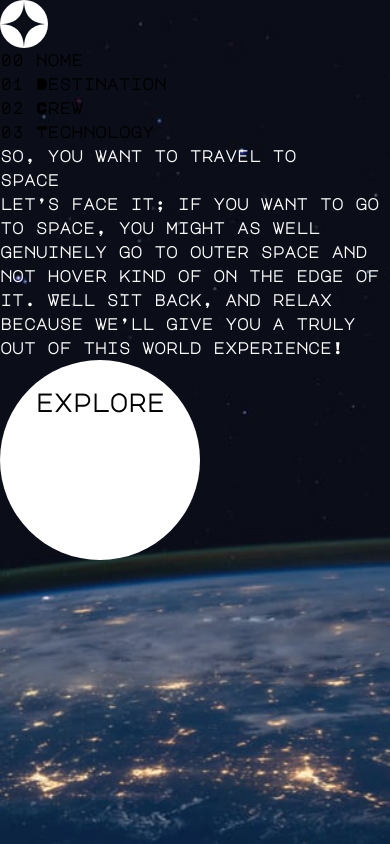
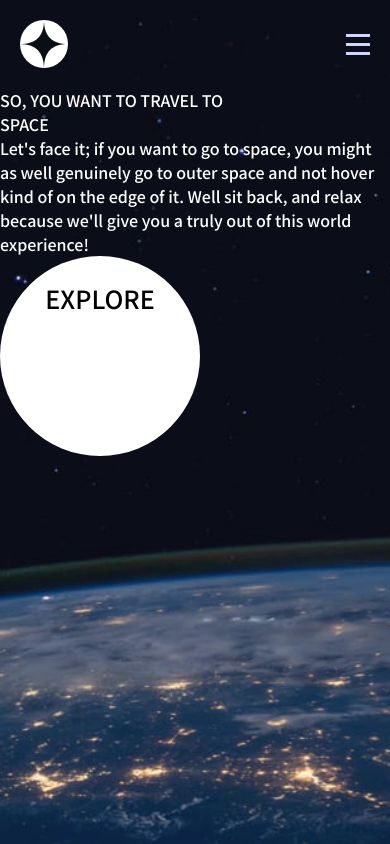
Before and after one commit to zahra-200/space-tourism-website, a website: page src/index.html in a window 390 px wide. Drawn offline with Linux system fonts and the light colour scheme.

Commit message:
change font , style navbar in mobile devices

```diff
--- a/src/index.html
+++ b/src/index.html
@@ -11,27 +11,35 @@
   <title>Frontend Mentor | Space tourism website</title>
 </head>
 <body class=" h-screen min-[1020px]:bg-[url('../assets/home/background-home-desktop.jpg')] min-[450px]:bg-[url('../assets/home/background-home-tablet.jpg')] max-[450px]:bg-[url('../assets/home/background-home-mobile.jpg')] bg-no-repeat bg-cover">
-  <div>
-    <svg xmlns="http://www.w3.org/2000/svg" width="48" height="48"><g fill="none" fill-rule="evenodd"><circle cx="24" cy="24" r="24" fill="#FFF"/><path fill="#0B0D17" d="M24 0c0 16-8 24-24 24 15.718.114 23.718 8.114 24 24 0-16 8-24 24-24-16 0-24-8-24-24z"/></g></svg>
-    <ul>
-      <li>00 Home</li>
-      <li>01 Destination</li>
-      <li>02 Crew</li>
-      <li>03 Technology</li>
-    </ul>
+  <div class="flex justify-between items-center p-5">
+    <svg xmlns="http://www.w3.org/2000/svg" width="48" height="48" ><g fill="none" fill-rule="evenodd"><circle cx="24" cy="24" r="24" fill="#FFF"/><path fill="#0B0D17" d="M24 0c0 16-8 24-24 24 15.718.114 23.718 8.114 24 24 0-16 8-24 24-24-16 0-24-8-24-24z"/></g></svg>
+    <div id="collapsibleIcon" class="flex justify-end items-end flex-col relative ">
+
+      <div id="iconContainer">
+        <svg xmlns="http://www.w3.org/2000/svg" width="24" height="21" ><g fill="#D0D6F9" fill-rule="evenodd"><path d="M0 0h24v3H0zM0 9h24v3H0zM0 18h24v3H0z"/></g></svg>
+      </div>
+
+      <ul class="backdrop-blur-md text-white top-7 right-0 absolute w-[240px] rounded-b-md rounded-tl-md invisible">
+        <li class="p-[30px] border-b-[1px] border-b-gray-600 hover:bg-[#8181816c]">00 Home</li>
+        <li class="p-[30px] border-b-[1px] border-b-gray-600 hover:bg-[#8181816c]">01 Destination</li>
+        <li class="p-[30px] border-b-[1px] border-b-gray-600 hover:bg-[#8181816c]">02 Crew</li>
+        <li class="p-[30px] border-b-[1px] border-b-gray-600 hover:bg-[#8181816c]">03 Technology</li>
+      </ul>
+    </div>
+
 
   </div>
 
 <div class="text-white">
-  <h3>so, you want to travel to</h3>
-  <h1>space</h1>
-  <h5>let’s face it; if you want to go to space, you might as well genuinely go to
+  <h3>SO, YOU WANT TO TRAVEL TO</h3>
+  <h1>SPACE</h1>
+  <h5>Let's face it; if you want to go to space, you might as well genuinely go to
     outer space and not hover kind of on the edge of it. Well sit back, and relax
-    because we’ll give you a truly out of this world experience!
+    because we'll give you a truly out of this world experience!
   </h5>
 </div>
-<h1 class="bg-white w-[200px] h-[200px] p-6 rounded-full text-center text-[25px]">explore</h1>
-
-
+<h1 class="bg-white w-[200px] h-[200px] p-6 rounded-full text-center text-[25px]">EXPLORE</h1>
+<!-- js files   -->
+<script src="jsCode.js"></script>
 </body>
 </html>
--- /dev/null
+++ b/src/jsCode.js
@@ -0,0 +1,15 @@
+const iconContainer = document.getElementById('iconContainer');
+const collapsibleIcon = document.getElementById('collapsibleIcon');
+const ul = iconContainer.nextElementSibling;
+
+
+collapsibleIcon.addEventListener('click' , (event)=>{
+    let target = event.target.nodeName;
+    if(target == 'svg' || target == 'path'){
+        iconContainer.innerHTML = `<svg xmlns="http://www.w3.org/2000/svg" width="20" height="21"><g fill="#D0D6F9" fill-rule="evenodd"><path d="M2.575.954l16.97 16.97-2.12 2.122L.455 3.076z"/><path d="M.454 17.925L17.424.955l2.122 2.12-16.97 16.97z"/></g></svg>`;
+        let result = ul.classList.toggle('invisible');
+        if(result){
+            iconContainer.innerHTML = `<svg xmlns="http://www.w3.org/2000/svg" width="24" height="21"><g fill="#D0D6F9" fill-rule="evenodd"><path d="M0 0h24v3H0zM0 9h24v3H0zM0 18h24v3H0z"/></g></svg>`;
+        }
+    }
+})
--- a/src/style.css
+++ b/src/style.css
@@ -1,6 +1,8 @@
-@import url('https://fonts.googleapis.com/css2?family=Major+Mono+Display&display=swap');
+@import url('https://fonts.googleapis.com/css2?family=Noto+Sans+TC:wght@100..900&family=Roboto+Mono:ital,wght@0,100..700;1,100..700&display=swap');
+/* <weight>: Use a value from 100 to 900 */
 body{
-    font-family: "Major Mono Display", monospace;
-    font-weight: 700;
+    font-family: "Noto Sans TC", sans-serif;
+    font-optical-sizing: auto;
+    font-weight: 500;
     font-style: normal;
 }
```
Also changed, not shown: src/output.css.
